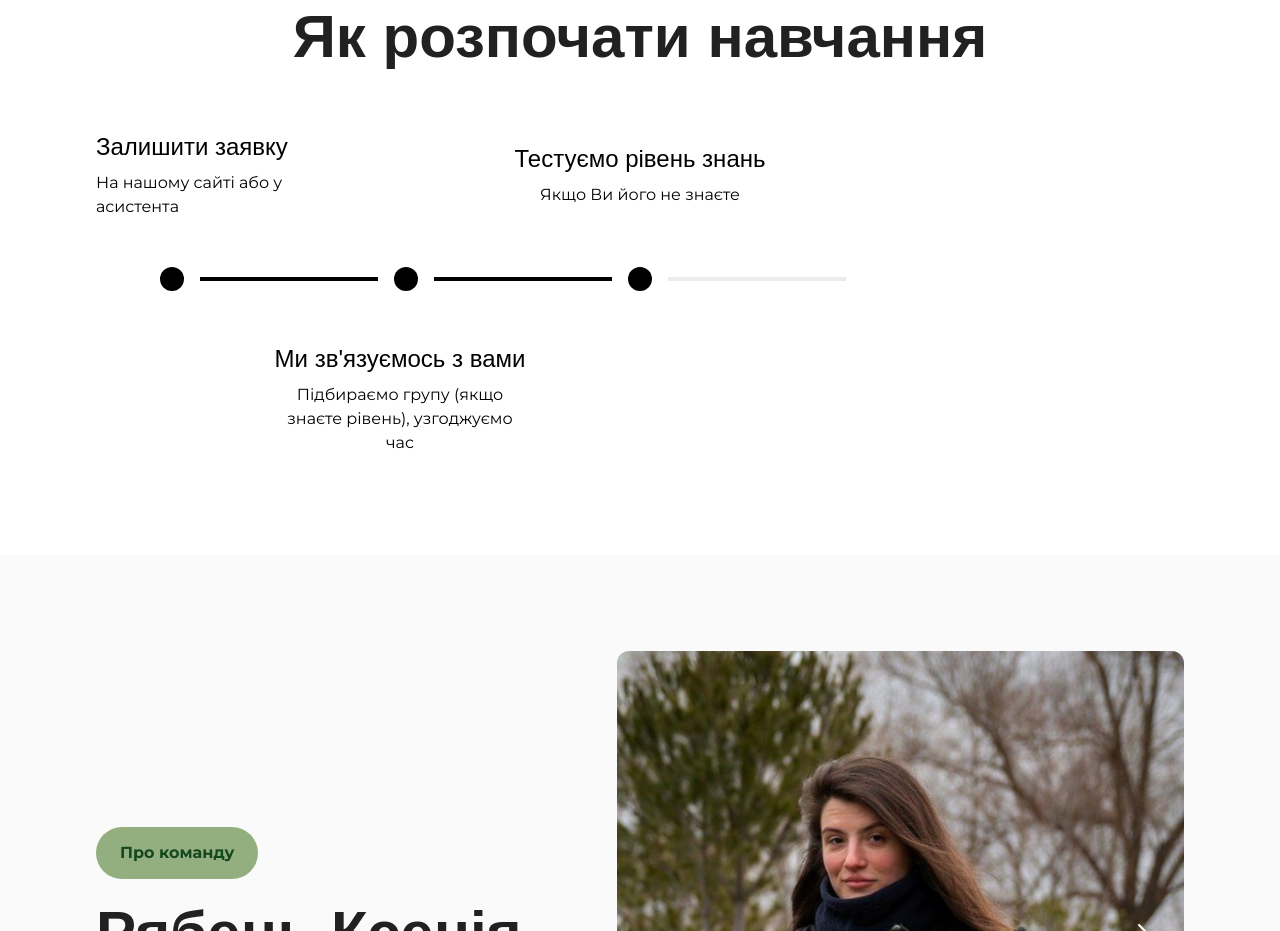
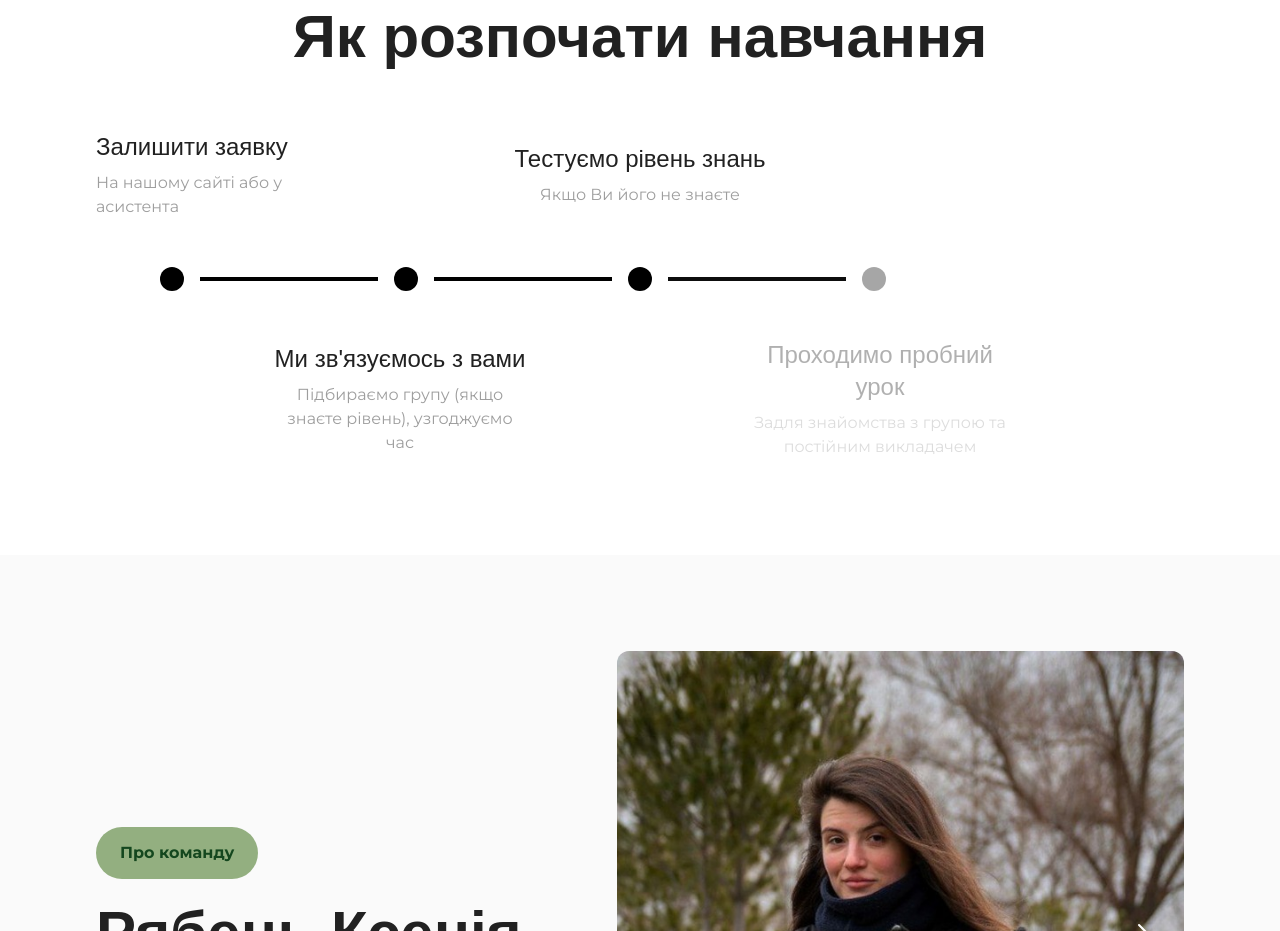
Before and after one commit to BlvckMagik/ds-landing, a Next.js app: page / in a window 1280 px wide. Shown: the part 3840-4771 px from the top of the page. Built offline with nearby package versions, Linux system fonts and the light colour scheme; no server answers; a web font is replaced by a local one.

Commit message:
Refactor ApplySteps with mobile responsiveness and opacity-based scroll animations

```diff
--- /dev/null
+++ b/src/entities/hooks/useIsMobile.tsx
@@ -0,0 +1,23 @@
+import { useState, useEffect } from "react";
+
+function useMediaQuery(query: number) {
+  const [matches, setMatches] = useState(false);
+
+  useEffect(() => {
+    function handleResize() {
+      setMatches(window.innerWidth < query);
+    }
+
+    handleResize();
+
+    window.addEventListener("resize", handleResize);
+
+    return () => {
+      window.removeEventListener("resize", handleResize);
+    };
+  }, [query]);
+
+  return matches;
+}
+
+export default useMediaQuery;
--- a/src/widgets/ApplySteps/index.tsx
+++ b/src/widgets/ApplySteps/index.tsx
@@ -1,33 +1,36 @@
 "use client";
 
-import useTheme from "@/src/entities/hooks/useTheme";
+import useMediaQuery from "@/src/entities/hooks/useIsMobile";
 import { motion, useScroll, useTransform } from "framer-motion";
-import { useEffect, useRef, useState } from "react";
+import { useRef } from "react";
 
 const ApplySteps: React.FC = () => {
-  const { isDarkModeEnabled } = useTheme();
-
-  const [colors, setColors] = useState(["#fff", "#000"]);
-
+  const matches = useMediaQuery(960);
   const containerRef = useRef(null);
   const { scrollYProgress } = useScroll({
     target: containerRef,
     offset: ["start end", "end start"],
   });
 
-  useEffect(() => {
-    setColors(isDarkModeEnabled ? ["#2c2c2c", "#fff"] : ["#fff", "#000"]);
-  }, [isDarkModeEnabled]);
+  const opacity1 = useTransform(scrollYProgress, [0.21, 0.26], [0, 1]);
+  const opacity2 = useTransform(scrollYProgress, [0.24, 0.29], [0, 1]);
+  const opacity3 = useTransform(scrollYProgress, [0.27, 0.32], [0, 1]);
+  const opacity4 = useTransform(scrollYProgress, [0.3, 0.35], [0, 1]);
+  const opacity5 = useTransform(scrollYProgress, [0.33, 0.38], [0, 1]);
+  const opacity6 = useTransform(scrollYProgress, [0.36, 0.41], [0, 1]);
+  const opacity7 = useTransform(scrollYProgress, [0.39, 0.44], [0, 1]);
+  const opacity8 = useTransform(scrollYProgress, [0.42, 0.47], [0, 1]);
+  const opacity9 = useTransform(scrollYProgress, [0.45, 0.5], [0, 1]);
 
-  const backgroundColor1 = useTransform(scrollYProgress, [0.15, 0.2], colors);
-  const backgroundColor2 = useTransform(scrollYProgress, [0.2, 0.25], colors);
-  const backgroundColor3 = useTransform(scrollYProgress, [0.25, 0.3], colors);
-  const backgroundColor4 = useTransform(scrollYProgress, [0.3, 0.35], colors);
-  const backgroundColor5 = useTransform(scrollYProgress, [0.35, 0.4], colors);
-  const backgroundColor6 = useTransform(scrollYProgress, [0.4, 0.45], colors);
-  const backgroundColor7 = useTransform(scrollYProgress, [0.45, 0.5], colors);
-  const backgroundColor8 = useTransform(scrollYProgress, [0.5, 0.55], colors);
-  const backgroundColor9 = useTransform(scrollYProgress, [0.55, 0.6], colors);
+  const opacityMobile1 = useTransform(scrollYProgress, [0.2, 0.25], [0, 1]);
+  const opacityMobile2 = useTransform(scrollYProgress, [0.25, 0.3], [0, 1]);
+  const opacityMobile3 = useTransform(scrollYProgress, [0.3, 0.35], [0, 1]);
+  const opacityMobile4 = useTransform(scrollYProgress, [0.35, 0.4], [0, 1]);
+  const opacityMobile5 = useTransform(scrollYProgress, [0.4, 0.45], [0, 1]);
+  const opacityMobile6 = useTransform(scrollYProgress, [0.45, 0.5], [0, 1]);
+  const opacityMobile7 = useTransform(scrollYProgress, [0.5, 0.55], [0, 1]);
+  const opacityMobile8 = useTransform(scrollYProgress, [0.55, 0.6], [0, 1]);
+  const opacityMobile9 = useTransform(scrollYProgress, [0.6, 0.65], [0, 1]);
 
   return (
     <section
@@ -42,13 +45,13 @@ const ApplySteps: React.FC = () => {
           <div className="hidden w-full justify-between gap-16 lg:flex">
             <motion.div className="flex max-w-64 flex-col justify-center gap-2">
               <motion.h2
-                style={{ color: backgroundColor1 }}
+                style={{ opacity: matches ? opacityMobile1 : opacity1 }}
                 className="text-left font-DelaGothicOne text-2xl text-gray-900"
               >
                 Залишити заявку
               </motion.h2>
               <motion.p
-                style={{ color: backgroundColor1 }}
+                style={{ opacity: matches ? opacityMobile1 : opacity1 }}
                 className="text-left text-gray-500"
               >
                 На нашому сайті або у асистента
@@ -56,13 +59,13 @@ const ApplySteps: React.FC = () => {
             </motion.div>
             <motion.div className="flex max-w-64 flex-col justify-center gap-2">
               <motion.h2
-                style={{ color: backgroundColor5 }}
+                style={{ opacity: matches ? opacityMobile5 : opacity5 }}
                 className="text-center font-DelaGothicOne text-2xl text-gray-900"
               >
                 Тестуємо рівень знань
               </motion.h2>
               <motion.p
-                style={{ color: backgroundColor5 }}
+                style={{ opacity: matches ? opacityMobile5 : opacity5 }}
                 className="text-center text-gray-500"
               >
                 Якщо Ви його не знаєте
@@ -70,7 +73,7 @@ const ApplySteps: React.FC = () => {
             </motion.div>
             <motion.div className="flex max-w-64 flex-col justify-center gap-2">
               <motion.h2
-                style={{ color: backgroundColor9 }}
+                style={{ opacity: matches ? opacityMobile9 : opacity9 }}
                 className="text-right font-DelaGothicOne text-2xl text-gray-900"
               >
                 Починаємо нашу співпрацю! :)
@@ -79,52 +82,52 @@ const ApplySteps: React.FC = () => {
           </div>
           <div className="flex h-full flex-col items-center justify-between gap-4 py-10 lg:w-full lg:flex-row lg:px-16 lg:py-0">
             <motion.div
-              style={{ backgroundColor: backgroundColor1 }}
-              className="h-6 w-6 rounded-full"
+              style={{ opacity: matches ? opacityMobile1 : opacity1 }}
+              className="h-6 w-6 rounded-full bg-black dark:bg-white"
             />
             <motion.div
-              style={{ backgroundColor: backgroundColor2 }}
-              className="w-1 flex-grow lg:h-1 lg:w-auto"
+              style={{ opacity: matches ? opacityMobile2 : opacity2 }}
+              className="w-1 flex-grow bg-black lg:h-1 lg:w-auto dark:bg-white"
             />
             <motion.div
-              style={{ backgroundColor: backgroundColor3 }}
-              className="h-6 w-6 rounded-full"
+              style={{ opacity: matches ? opacityMobile3 : opacity3 }}
+              className="h-6 w-6 rounded-full bg-black dark:bg-white"
             />
             <motion.div
-              style={{ backgroundColor: backgroundColor4 }}
-              className="w-1 flex-grow lg:h-1 lg:w-auto"
+              style={{ opacity: matches ? opacityMobile4 : opacity4 }}
+              className="w-1 flex-grow bg-black lg:h-1 lg:w-auto dark:bg-white"
             />
             <motion.div
-              style={{ backgroundColor: backgroundColor5 }}
-              className="h-6 w-6 rounded-full"
+              style={{ opacity: matches ? opacityMobile5 : opacity5 }}
+              className="h-6 w-6 rounded-full bg-black dark:bg-white"
             />
             <motion.div
-              style={{ backgroundColor: backgroundColor6 }}
-              className="w-1 flex-grow lg:h-1 lg:w-auto"
+              style={{ opacity: matches ? opacityMobile6 : opacity6 }}
+              className="w-1 flex-grow bg-black lg:h-1 lg:w-auto dark:bg-white"
             />
             <motion.div
-              style={{ backgroundColor: backgroundColor7 }}
-              className="h-6 w-6 rounded-full"
+              style={{ opacity: matches ? opacityMobile7 : opacity7 }}
+              className="h-6 w-6 rounded-full bg-black dark:bg-white"
             />
             <motion.div
-              style={{ backgroundColor: backgroundColor8 }}
-              className="w-1 flex-grow lg:h-1 lg:w-auto"
+              style={{ opacity: matches ? opacityMobile8 : opacity8 }}
+              className="w-1 flex-grow bg-black lg:h-1 lg:w-auto dark:bg-white"
             />
             <motion.div
-              style={{ backgroundColor: backgroundColor9 }}
-              className="h-6 w-6 rounded-full"
+              style={{ opacity: matches ? opacityMobile9 : opacity9 }}
+              className="h-6 w-6 rounded-full bg-black dark:bg-white"
             />
           </div>
           <div className="flex hidden w-full justify-around px-16 lg:flex">
             <div className="flex max-w-64 flex-col justify-center gap-2">
               <motion.h2
-                style={{ color: backgroundColor3 }}
+                style={{ opacity: matches ? opacityMobile3 : opacity3 }}
                 className="text-center font-DelaGothicOne text-2xl text-gray-900"
               >
                 Ми зв&apos;язуємось з вами
               </motion.h2>
               <motion.p
-                style={{ color: backgroundColor3 }}
+                style={{ opacity: matches ? opacityMobile3 : opacity3 }}
                 className="text-center text-gray-500"
               >
                 Підбираємо групу (якщо знаєте рівень), узгоджуємо час
@@ -132,13 +135,13 @@ const ApplySteps: React.FC = () => {
             </div>
             <div className="flex max-w-64 flex-col justify-center gap-2">
               <motion.h2
-                style={{ color: backgroundColor7 }}
+                style={{ opacity: matches ? opacityMobile7 : opacity7 }}
                 className="text-center font-DelaGothicOne text-2xl text-gray-900"
               >
                 Проходимо пробний урок
               </motion.h2>
               <motion.p
-                style={{ color: backgroundColor7 }}
+                style={{ opacity: matches ? opacityMobile7 : opacity7 }}
                 className="text-center text-gray-500"
               >
                 Задля знайомства з групою та постійним викладачем
@@ -149,13 +152,13 @@ const ApplySteps: React.FC = () => {
         <div className="flex h-full flex-col items-center justify-between gap-12 lg:hidden">
           <div className="flex max-w-64 flex-col justify-center gap-2">
             <motion.h2
-              style={{ color: backgroundColor1 }}
+              style={{ opacity: matches ? opacityMobile1 : opacity1 }}
               className="text-left font-DelaGothicOne text-2xl text-gray-900"
             >
               Залишити заявку
             </motion.h2>
             <motion.p
-              style={{ color: backgroundColor1 }}
+              style={{ opacity: matches ? opacityMobile1 : opacity1 }}
               className="text-left text-gray-500"
             >
               На нашому сайті або у асистента
@@ -163,13 +166,13 @@ const ApplySteps: React.FC = () => {
           </div>
           <div className="flex max-w-64 flex-col justify-center gap-2">
             <motion.h2
-              style={{ color: backgroundColor3 }}
+              style={{ opacity: matches ? opacityMobile3 : opacity3 }}
               className="text-left font-DelaGothicOne text-2xl text-gray-900"
             >
               Ми зв&apos;язуємось з вами
             </motion.h2>
             <motion.p
-              style={{ color: backgroundColor3 }}
+              style={{ opacity: matches ? opacityMobile3 : opacity3 }}
               className="text-left text-gray-500"
             >
               Підбираємо групу (якщо знаєте рівень), узгоджуємо час
@@ -177,13 +180,13 @@ const ApplySteps: React.FC = () => {
           </div>
           <div className="flex max-w-64 flex-col justify-center gap-2">
             <motion.h2
-              style={{ color: backgroundColor5 }}
+              style={{ opacity: matches ? opacityMobile5 : opacity5 }}
               className="text-left font-DelaGothicOne text-2xl text-gray-900"
             >
               Тестуємо рівень знань
             </motion.h2>
             <motion.p
-              style={{ color: backgroundColor5 }}
+              style={{ opacity: matches ? opacityMobile5 : opacity5 }}
               className="text-left text-gray-500"
             >
               Якщо Ви його не знаєте
@@ -191,13 +194,13 @@ const ApplySteps: React.FC = () => {
           </div>
           <div className="flex max-w-64 flex-col justify-center gap-2">
             <motion.h2
-              style={{ color: backgroundColor7 }}
+              style={{ opacity: matches ? opacityMobile7 : opacity7 }}
               className="text-left font-DelaGothicOne text-2xl text-gray-900"
             >
               Проходимо пробний урок
             </motion.h2>
             <motion.p
-              style={{ color: backgroundColor7 }}
+              style={{ opacity: matches ? opacityMobile7 : opacity7 }}
               className="text-left text-gray-500"
             >
               Задля знайомства з групою та постійним викладачем
@@ -205,7 +208,7 @@ const ApplySteps: React.FC = () => {
           </div>
           <div className="flex max-w-64 flex-col justify-center gap-2">
             <motion.h2
-              style={{ color: backgroundColor9 }}
+              style={{ opacity: matches ? opacityMobile9 : opacity9 }}
               className="text-left font-DelaGothicOne text-2xl text-gray-900"
             >
               Починаємо нашу співпрацю! :)
```
